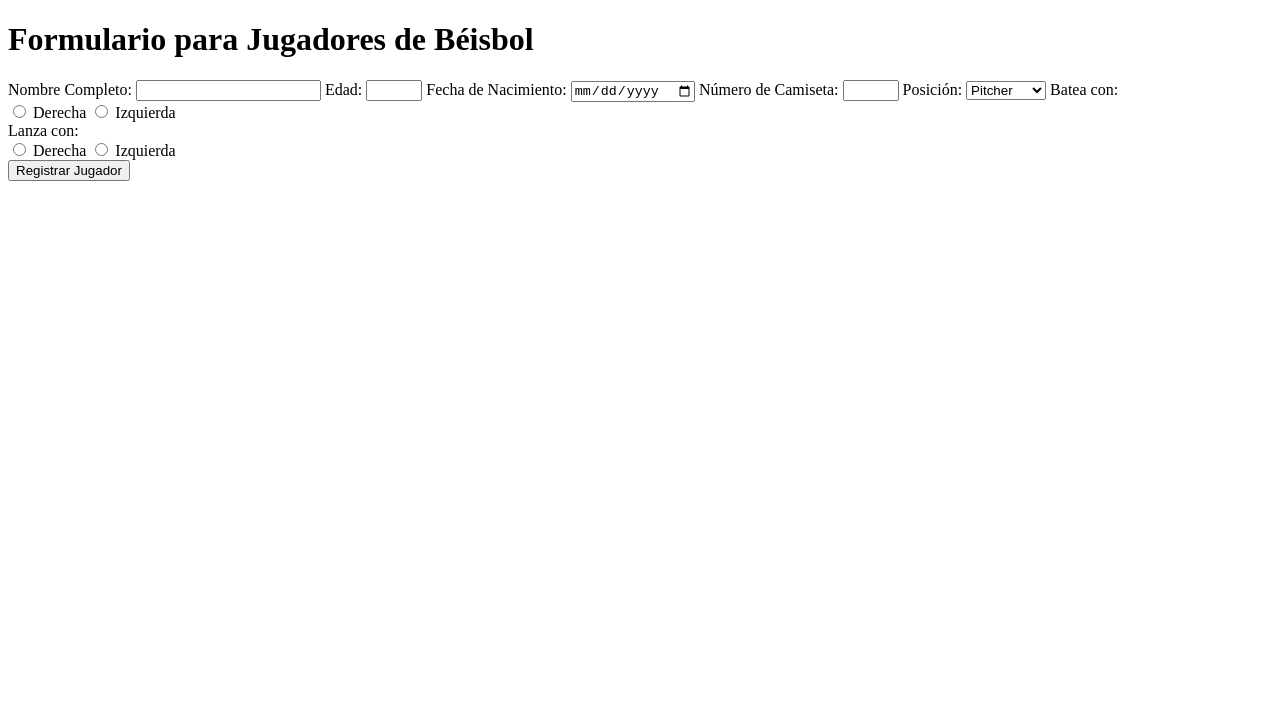
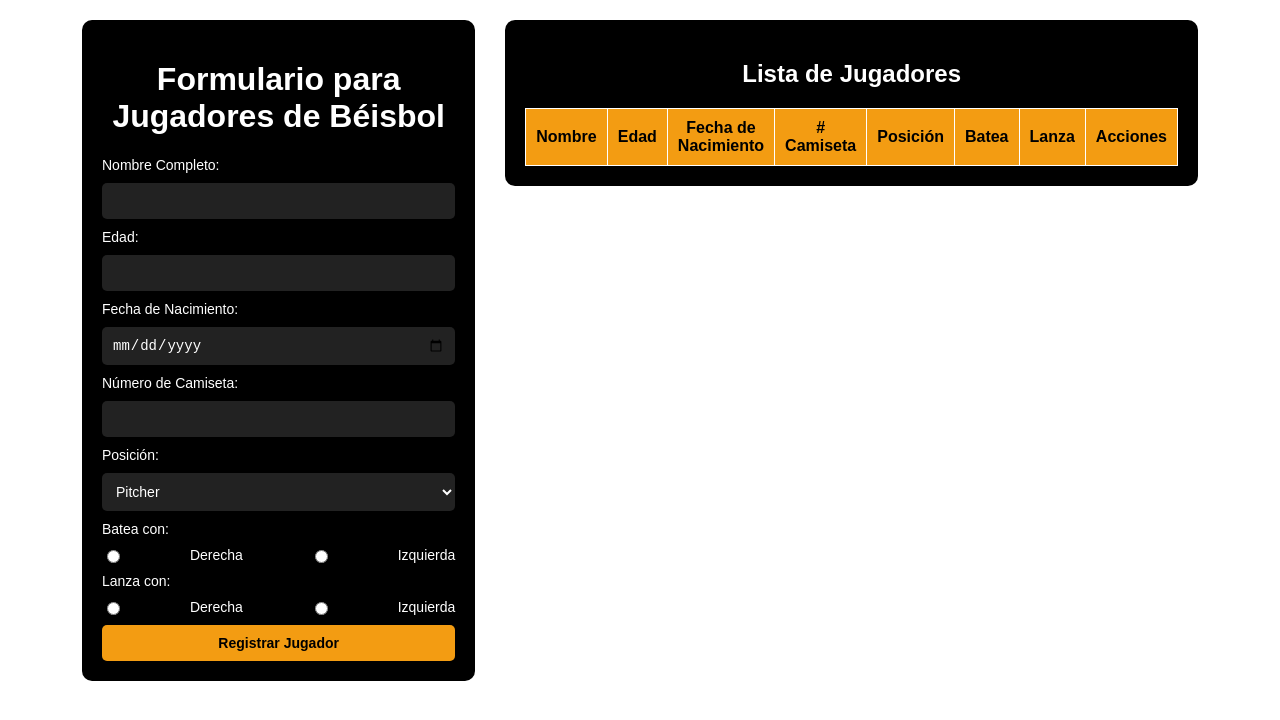
Before and after one commit to vvcrxyz/AsignacionFormulario, a plain HTML site: page index.html in a window 1280 px wide. Drawn offline with Linux system fonts and the light colour scheme.

Commit message:
Errores corregidos
se habia subido sin la tabla

```diff
--- a/index.html
+++ b/index.html
@@ -3,13 +3,15 @@
 <head>
     <meta charset="UTF-8">
     <meta name="viewport" content="width=device-width, initial-scale=1.0">
-    <title>Formulario</title>
-    <link rel="stylesheet" href="/style.csss">
+    <title>Formulario de Jugadores de Béisbol</title>
+    <link rel="stylesheet" href="style.css">
 </head>
 <body>
+    <div class="contenedor-principal">
+        <!-- Contenedor del formulario -->
         <div class="contenedor">
             <h1>Formulario para Jugadores de Béisbol</h1>
-        <form action="#" method="post">
+            <form id="formulario">
                 <label for="nombre">Nombre Completo:</label>
                 <input type="text" id="nombre" name="nombre" required>
 
@@ -51,5 +53,28 @@
                 <button type="submit">Registrar Jugador</button>
             </form>
         </div>
+
+        <!-- Contenedor de la tabla -->
+        <div class="contenedor-tabla">
+            <h2>Lista de Jugadores</h2>
+            <table id="tabla-jugadores">
+                <thead>
+                    <tr>
+                        <th>Nombre</th>
+                        <th>Edad</th>
+                        <th>Fecha de Nacimiento</th>
+                        <th># Camiseta</th>
+                        <th>Posición</th>
+                        <th>Batea</th>
+                        <th>Lanza</th>
+                        <th>Acciones</th>
+                    </tr>
+                </thead>
+                <tbody></tbody>
+            </table>
+        </div>
+    </div>
+
+    <script src="script.js"></script>
 </body>
 </html>
--- a/style.css
+++ b/style.css
@@ -1,28 +1,38 @@
+/* Estilos generales */
 body {
     font-family: Arial, sans-serif;
-    background-color: #000;
+    background-color: #ffffff;
     color: #fff;
     display: flex;
     justify-content: center;
-    align-items: center;
+    align-items: flex-start;
     height: 100vh;
     margin: 0;
+    padding: 20px;
 }
 
+/* Contenedor principal (para alinear formulario y tabla en fila) */
+.contenedor-principal {
+    display: flex;
+    justify-content: center;
+    align-items: flex-start;
+    width: 90%;
+    max-width: 1200px;
+    gap: 30px; /* Espacio entre el formulario y la tabla */
+}
+
+/* Contenedor del formulario */
 .contenedor {
     background-color: #000000;
     padding: 20px;
     border-radius: 10px;
-    width: 90%;
+    box-shadow: 0 0 10px rgba(255, 255, 255, 0.3);
+    width: 40%;
     max-width: 400px;
     text-align: center;
 }
 
-h1 {
-    font-size: 22px;
-    margin-bottom: 15px;
-}
-
+/* Formulario */
 form {
     display: flex;
     flex-direction: column;
@@ -47,17 +57,19 @@ input, select {
 }
 
 input:focus, select:focus {
-    outline: 2px solid red
+    outline: 2px solid #f39c12;
 }
 
-.radio-group, .checkbox-group {
+/* Radio buttons */
+.radio-group {
     display: flex;
     justify-content: space-between;
     align-items: center;
 }
 
+/* Botón */
 button {
-    background-color: red;
+    background-color: #f39c12;
     color: black;
     font-weight: bold;
     cursor: pointer;
@@ -67,3 +79,32 @@ button {
 button:hover {
     background-color: #e67e22;
 }
+
+/* Contenedor de la tabla */
+.contenedor-tabla {
+    width: 60%;
+    background-color: #000000;
+    padding: 20px;
+    border-radius: 10px;
+    box-shadow: 0 0 10px rgba(255, 255, 255, 0.3);
+    text-align: center;
+}
+
+/* Tabla */
+#tabla-jugadores {
+    width: 100%;
+    border-collapse: collapse;
+    background-color: #222;
+}
+
+#tabla-jugadores th, #tabla-jugadores td {
+    border: 1px solid #fff;
+    padding: 10px;
+    text-align: center;
+    color: white;
+}
+
+#tabla-jugadores th {
+    background-color: #f39c12;
+    color: black;
+}
```
Lines whose indentation alone changed are shown as unchanged.
